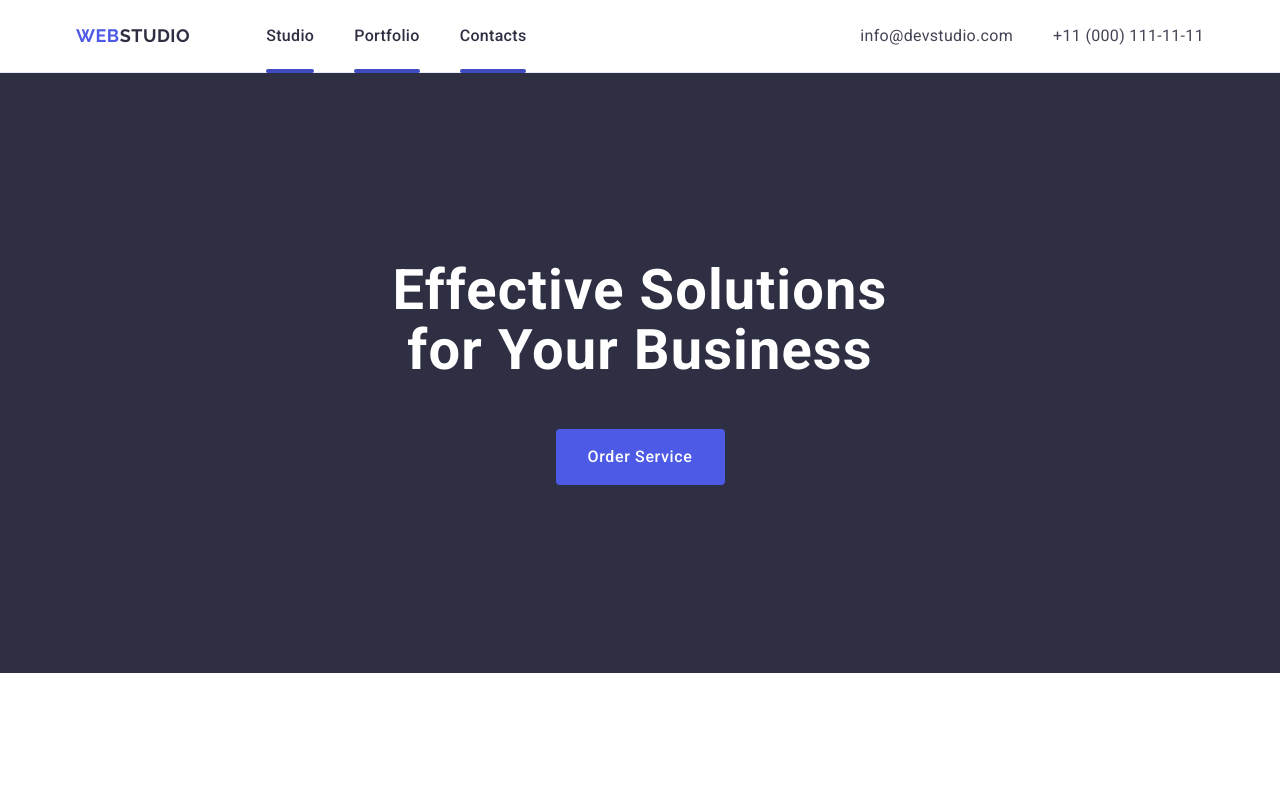
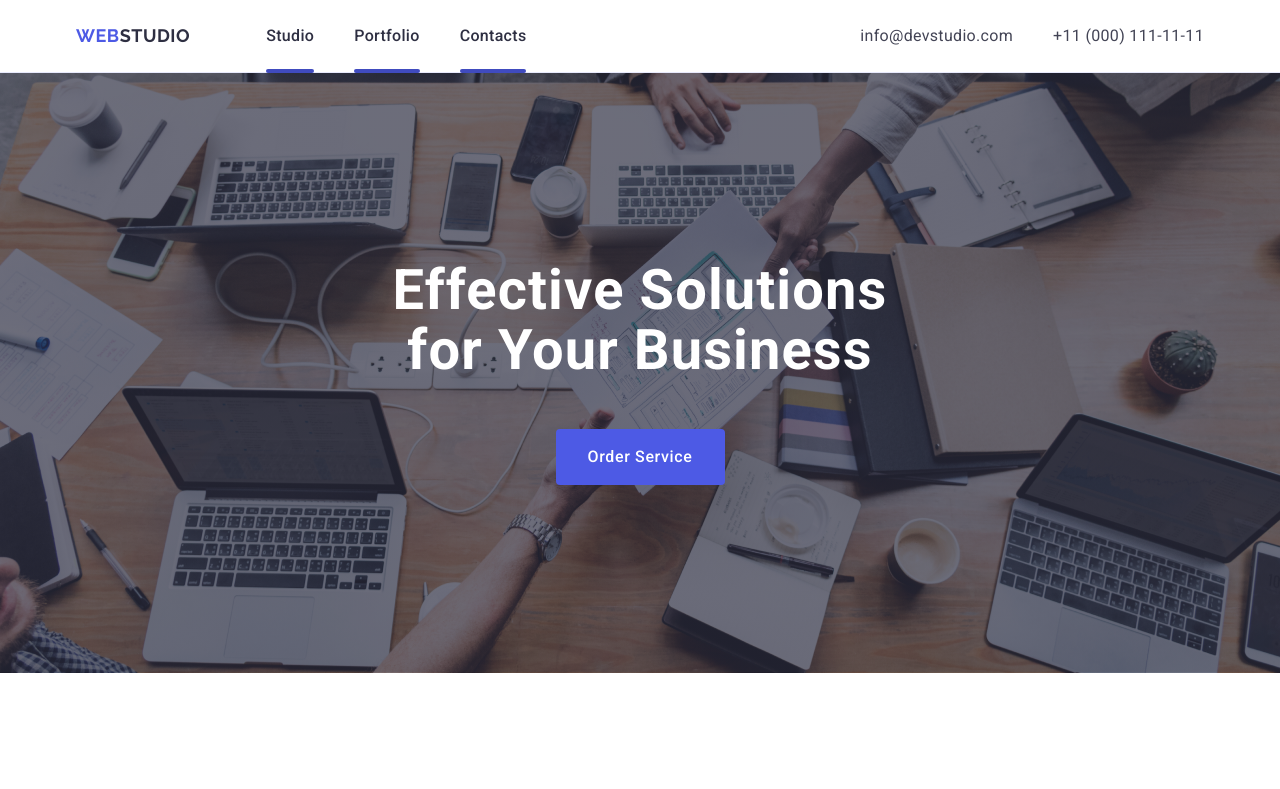
Before and after one commit to DayOut/goit-markup-hw-06, a plain HTML site: page index.html in a window 1280 px wide. Shown: the top 789 px of the page. Drawn offline with nearby package versions, Linux system fonts and the light colour scheme.

Commit message:
Fixing first section

```diff
--- a/css/styles.css
+++ b/css/styles.css
@@ -464,6 +464,12 @@ li {
 .order-section {
   background-color: var(--navy-blue);
   padding: 188px 0 188px 0;
+  background-image: linear-gradient(rgba(46, 47, 66, 0.7), rgba(46, 47, 66, 0.7)), url(../images/people-office\ 1.jpg);
+  max-width: 1440px;
+  background-repeat: no-repeat;
+  background-position: center;
+  background-size: cover;
+  transition: background-color 250ms cubic-bezier(0.4, 0, 0.2, 1);
 }
 
 .order-section-header {
```
Also changed, not shown: images/people-office 1.jpg (added), 2 other files.
